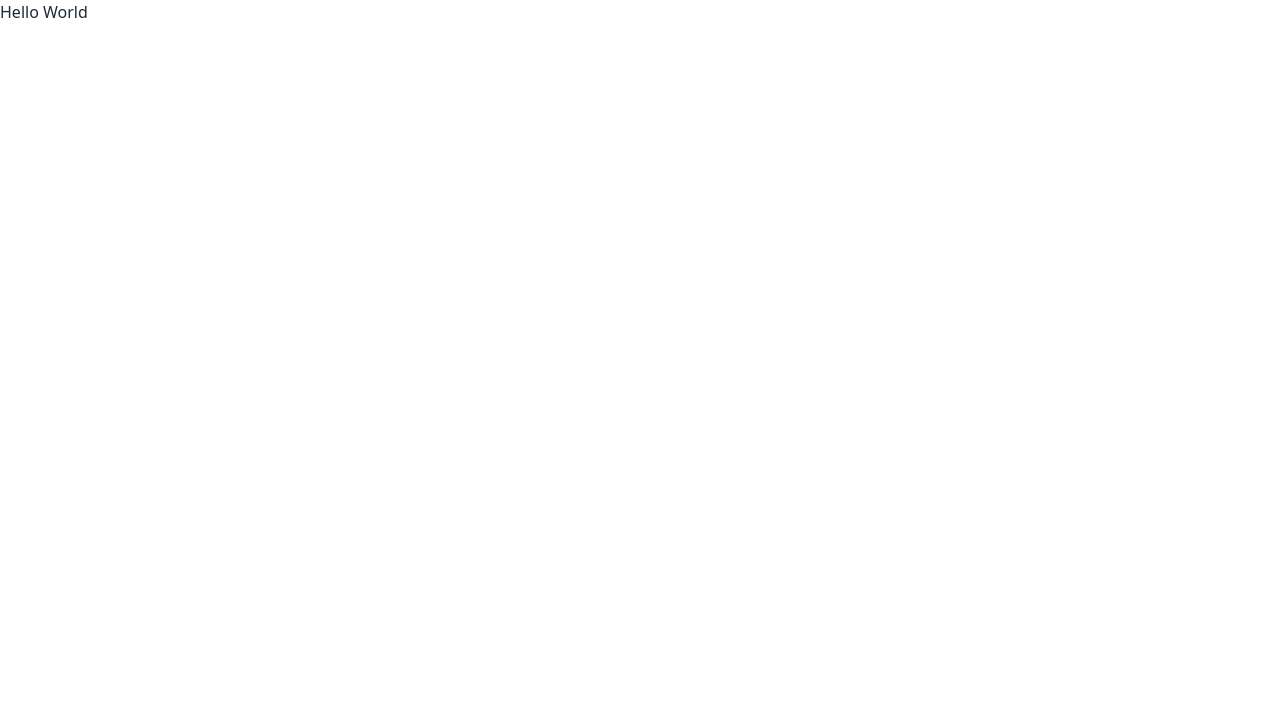
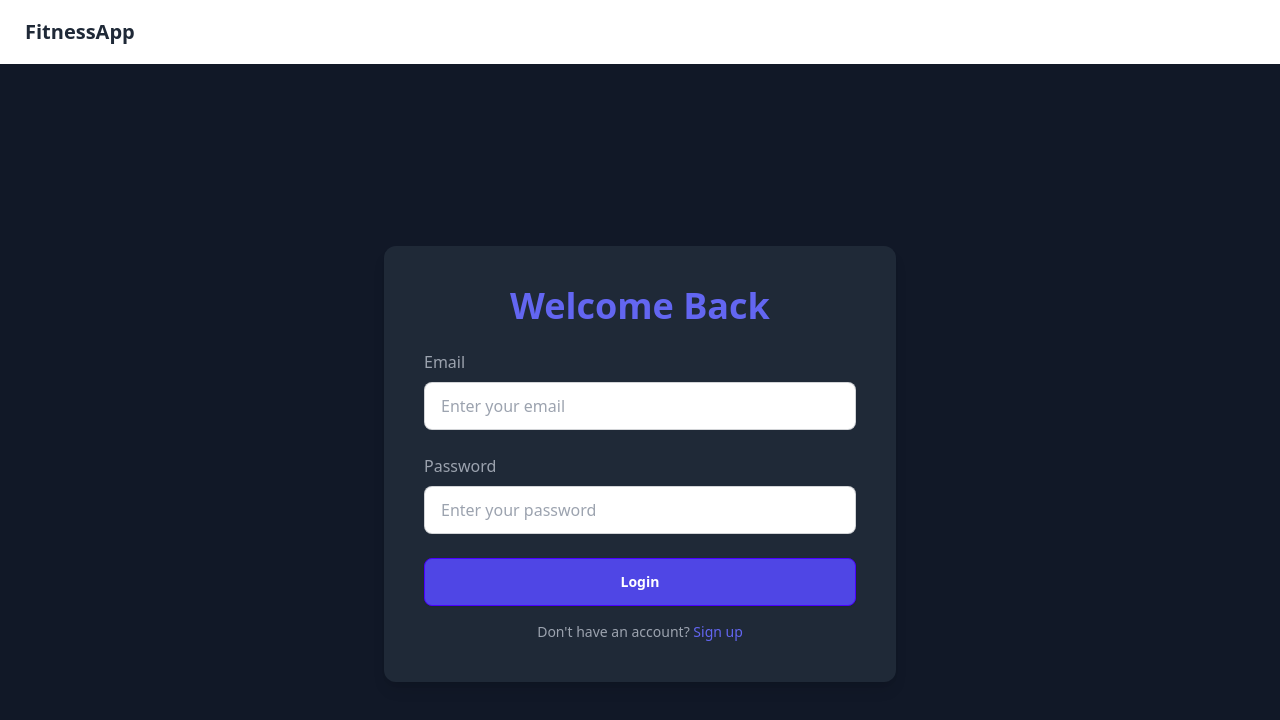
Before and after one commit to Arpit20037560/fitnessProject, a React (Create React App) app in the folder fitnessweb/: page / in a window 1280 px wide. Shown: the top 720 px of the page. Built offline with nearby package versions, Linux system fonts and the light colour scheme.

Commit message:
Updated App include Provider and Router Provieder

```diff
--- a/fitnessweb/src/App.js
+++ b/fitnessweb/src/App.js
@@ -1,9 +1,28 @@
+import { createBrowserRouter, RouterProvider } from "react-router-dom";
+import { Provider } from "react-redux";
+import Login from "./Components/Login";
+import Dashboard from "./Components/Dashboard";
+import store from "./features/appStore";
 
 function App() {
+
+  const appRouter = createBrowserRouter(
+    [
+      {
+        path: "/",
+        element: <Login />
+      },
+      {
+        path: "/dashboard",
+        element: <Dashboard />
+      },
+    ]
+  );
+
   return (
-    <div className="App">
-      <h1>Hello World</h1>
-    </div>
+    <Provider store={store}> {/* Wrap the RouterProvider inside the Provider */}
+      <RouterProvider router={appRouter} />
+    </Provider>
   );
 }
 
```
